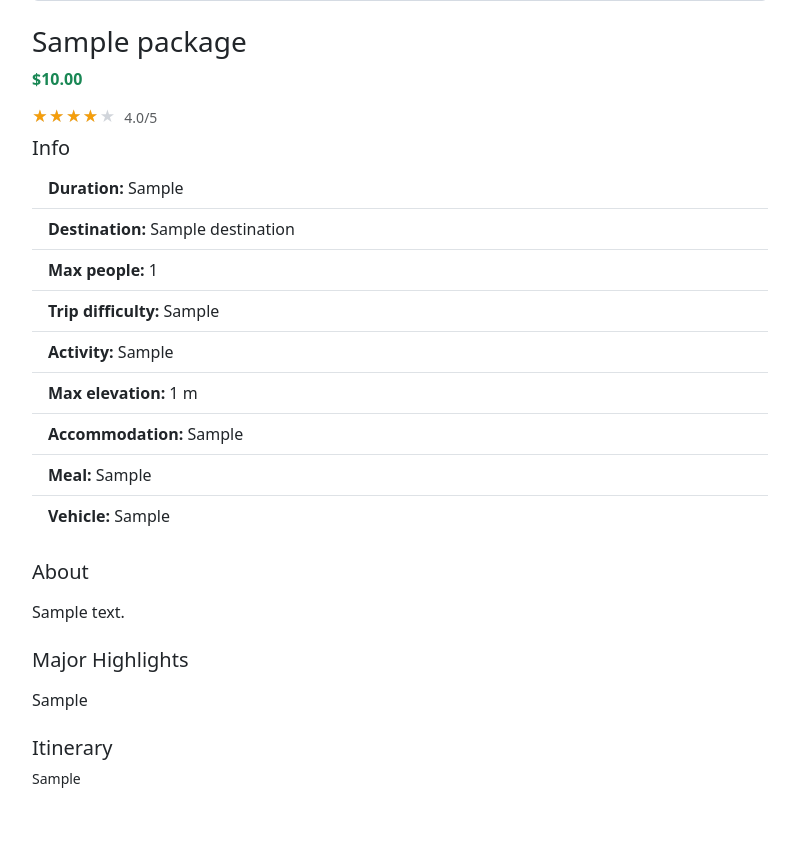
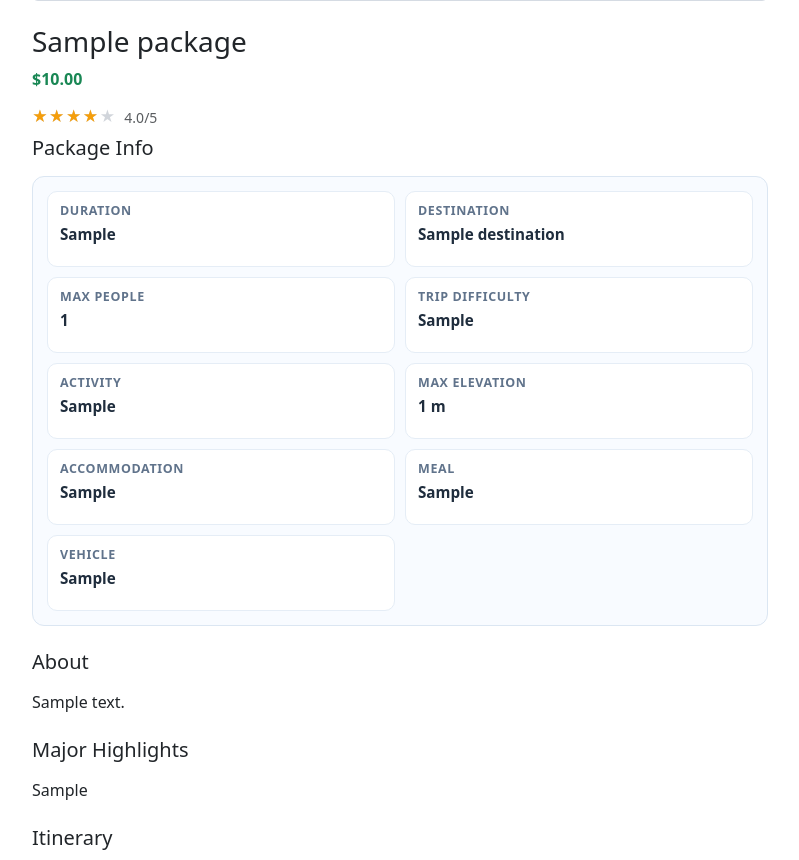
Before and after one commit to Puzan777/TravelMate, a Django app: a page that uses app/templates/package_detail.html in a window 1280 px wide. Shown: the part 553-1413 px from the top of the page, without its empty margins (50-849 px from the left). Run offline with Django 5.2, Linux system fonts and the light colour scheme; tables that the repository leaves empty hold one stand-in row (values such as "Sample post"); grey boxes marked "Sample" are stand-in pictures.

Commit message:
packege Info section ui added

```diff
--- a/app/templates/package_detail.html
+++ b/app/templates/package_detail.html
@@ -23,6 +23,42 @@
       color: #f59e0b;
       white-space: nowrap;
     }
+    .info-panel {
+      background: #f8fbff;
+      border: 1px solid #dbe6f2;
+      border-radius: 12px;
+      padding: 14px;
+    }
+    .info-grid {
+      display: grid;
+      grid-template-columns: repeat(2, minmax(0, 1fr));
+      gap: 10px;
+    }
+    .info-item {
+      background: #ffffff;
+      border: 1px solid #e5edf6;
+      border-radius: 10px;
+      padding: 10px 12px;
+      min-height: 76px;
+    }
+    .info-label {
+      margin: 0;
+      font-size: 0.78rem;
+      text-transform: uppercase;
+      letter-spacing: 0.05em;
+      color: #60738b;
+      font-weight: 700;
+    }
+    .info-value {
+      margin: 4px 0 0;
+      font-size: 0.95rem;
+      color: #1f2d3d;
+      font-weight: 600;
+      line-height: 1.35;
+    }
+    @media (max-width: 576px) {
+      .info-grid { grid-template-columns: 1fr; }
+    }
   </style>
 
   <div class="row">
@@ -39,21 +75,71 @@
       </div>
 
       <div class="mb-4">
-        <h5>Info</h5>
-        <ul class="list-group list-group-flush">
-          <li class="list-group-item"><strong>Duration:</strong> {{ package.duration }}</li>
-          {% if package.destination %}
-            <li class="list-group-item"><strong>Destination:</strong> {{ package.destination.name }}</li>
-          {% endif %}
-          {% if package.difficulty %}<li class="list-group-item"><strong>Difficulty:</strong> {{ package.difficulty }}</li>{% endif %}
-          {% if package.max_people %}<li class="list-group-item"><strong>Max people:</strong> {{ package.max_people }}</li>{% endif %}
-          {% if package.trip_difficulty %}<li class="list-group-item"><strong>Trip difficulty:</strong> {{ package.trip_difficulty }}</li>{% endif %}
-          {% if package.activity %}<li class="list-group-item"><strong>Activity:</strong> {{ package.activity }}</li>{% endif %}
-          {% if package.max_elevation %}<li class="list-group-item"><strong>Max elevation:</strong> {{ package.max_elevation }} m</li>{% endif %}
-          {% if package.accommodation %}<li class="list-group-item"><strong>Accommodation:</strong> {{ package.accommodation }}</li>{% endif %}
-          {% if package.meal %}<li class="list-group-item"><strong>Meal:</strong> {{ package.meal }}</li>{% endif %}
-          {% if package.vehicle %}<li class="list-group-item"><strong>Vehicle:</strong> {{ package.vehicle }}</li>{% endif %}
-        </ul>
+        <h5 class="mb-3">Package Info</h5>
+        <div class="info-panel">
+          <div class="info-grid">
+            <div class="info-item">
+              <p class="info-label">Duration</p>
+              <p class="info-value">{{ package.duration }}</p>
+            </div>
+
+            {% if package.destination %}
+              <div class="info-item">
+                <p class="info-label">Destination</p>
+                <p class="info-value">{{ package.destination.name }}</p>
+              </div>
+            {% endif %}
+
+            {% if package.max_people %}
+              <div class="info-item">
+                <p class="info-label">Max People</p>
+                <p class="info-value">{{ package.max_people }}</p>
+              </div>
+            {% endif %}
+
+            {% if package.trip_difficulty %}
+              <div class="info-item">
+                <p class="info-label">Trip Difficulty</p>
+                <p class="info-value">{{ package.trip_difficulty }}</p>
+              </div>
+            {% endif %}
+
+            {% if package.activity %}
+              <div class="info-item">
+                <p class="info-label">Activity</p>
+                <p class="info-value">{{ package.activity }}</p>
+              </div>
+            {% endif %}
+
+            {% if package.max_elevation %}
+              <div class="info-item">
+                <p class="info-label">Max Elevation</p>
+                <p class="info-value">{{ package.max_elevation }} m</p>
+              </div>
+            {% endif %}
+
+            {% if package.accommodation %}
+              <div class="info-item">
+                <p class="info-label">Accommodation</p>
+                <p class="info-value">{{ package.accommodation }}</p>
+              </div>
+            {% endif %}
+
+            {% if package.meal %}
+              <div class="info-item">
+                <p class="info-label">Meal</p>
+                <p class="info-value">{{ package.meal }}</p>
+              </div>
+            {% endif %}
+
+            {% if package.vehicle %}
+              <div class="info-item">
+                <p class="info-label">Vehicle</p>
+                <p class="info-value">{{ package.vehicle }}</p>
+              </div>
+            {% endif %}
+          </div>
+        </div>
       </div>
 
       <div class="mb-4">
```
